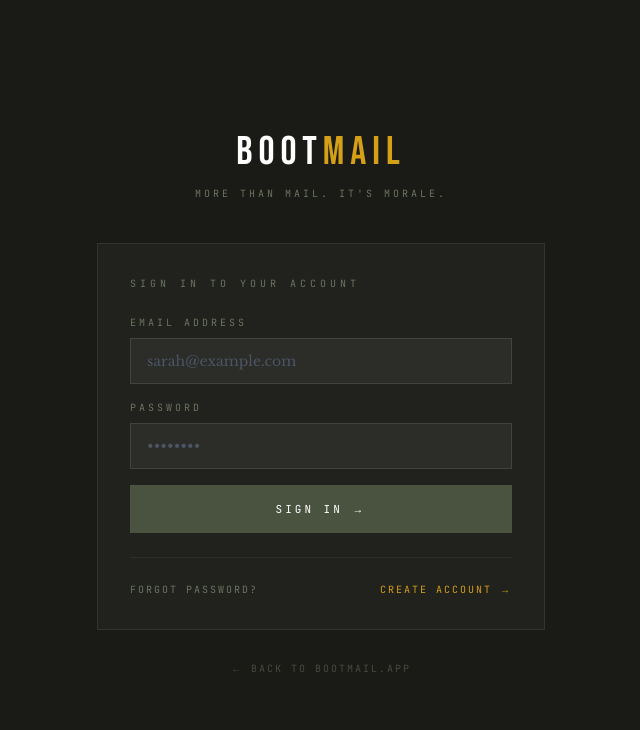
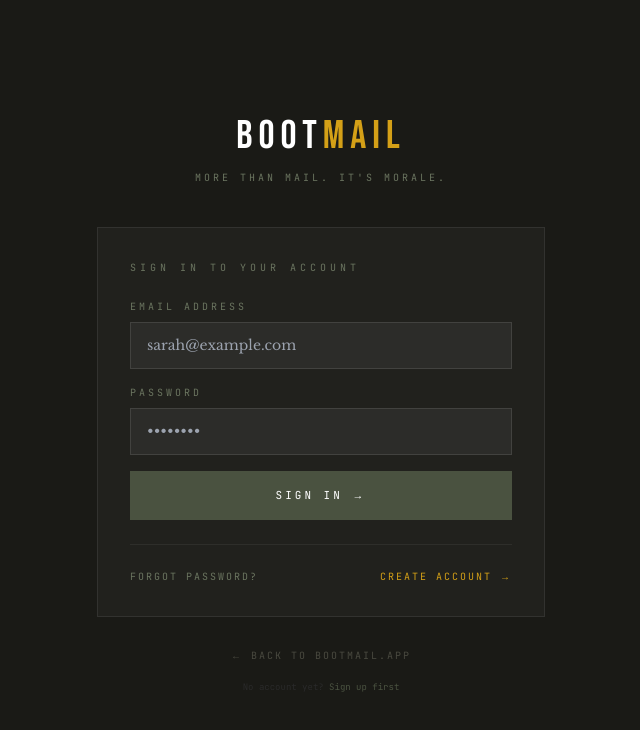
Before and after one commit to mrfgrant/bootmail.app, a Next.js app: page /auth/login in a window 1280 px wide. Shown: the top 730 px of the page, without its empty margins (319-959 px from the left). Built offline with nearby package versions, Linux system fonts and the light colour scheme.

Commit message:
Fix login — use window.location.href for hard redirect + better error display

```diff
--- a/app/auth/login/page.tsx
+++ b/app/auth/login/page.tsx
@@ -1,7 +1,6 @@
 'use client'
 import { useState } from 'react'
 import { createClient } from '@/lib/supabase/client'
-import { useRouter } from 'next/navigation'
 import Link from 'next/link'
 
 export default function LoginPage() {
@@ -9,22 +8,35 @@ export default function LoginPage() {
   const [password, setPassword] = useState('')
   const [loading, setLoading] = useState(false)
   const [error, setError] = useState('')
-  const router = useRouter()
 
   async function handleLogin(e: React.FormEvent) {
     e.preventDefault()
     setLoading(true)
     setError('')
 
-    const supabase = createClient()
-    const { error: authError } = await supabase.auth.signInWithPassword({ email, password })
+    try {
+      const supabase = createClient()
+      const { data, error: authError } = await supabase.auth.signInWithPassword({
+        email: email.trim(),
+        password,
+      })
 
-    if (authError) {
-      setError(authError.message)
+      if (authError) {
+        setError(authError.message)
+        setLoading(false)
+        return
+      }
+
+      if (data?.session) {
+        // Force hard navigation — bypasses any router caching issues
+        window.location.href = '/dashboard'
+      } else {
+        setError('Sign in failed — no session returned. Try again.')
+        setLoading(false)
+      }
+    } catch (err) {
+      setError('Something went wrong. Please try again.')
       setLoading(false)
-    } else {
-      router.push('/dashboard')
-      router.refresh()
     }
   }
 
@@ -38,8 +50,7 @@ export default function LoginPage() {
 
         <form onSubmit={handleLogin} className="space-y-4">
           <div>
-            <label style={{ fontFamily: 'var(--font-mono)', fontSize: '10px', letterSpacing: '3px', color: '#6b7560' }}
-              className="block uppercase mb-2">
+            <label style={{ fontFamily: 'var(--font-mono)', fontSize: '10px', letterSpacing: '3px', color: '#6b7560', display: 'block', textTransform: 'uppercase', marginBottom: '8px' }}>
               Email Address
             </label>
             <input
@@ -48,14 +59,12 @@ export default function LoginPage() {
               value={email}
               onChange={e => setEmail(e.target.value)}
               placeholder="sarah@example.com"
-              style={{ background: 'rgba(255,255,255,0.05)', border: '1px solid rgba(255,255,255,0.1)', color: '#ffffff' }}
-              className="w-full px-4 py-3 text-sm focus:outline-none focus:border-gold placeholder-gray-600 transition-colors"
+              style={{ background: 'rgba(255,255,255,0.05)', border: '1px solid rgba(255,255,255,0.1)', color: '#ffffff', width: '100%', padding: '12px 16px', fontSize: '14px', outline: 'none' }}
             />
           </div>
 
           <div>
-            <label style={{ fontFamily: 'var(--font-mono)', fontSize: '10px', letterSpacing: '3px', color: '#6b7560' }}
-              className="block uppercase mb-2">
+            <label style={{ fontFamily: 'var(--font-mono)', fontSize: '10px', letterSpacing: '3px', color: '#6b7560', display: 'block', textTransform: 'uppercase', marginBottom: '8px' }}>
               Password
             </label>
             <input
@@ -64,28 +73,33 @@ export default function LoginPage() {
               value={password}
               onChange={e => setPassword(e.target.value)}
               placeholder="••••••••"
-              style={{ background: 'rgba(255,255,255,0.05)', border: '1px solid rgba(255,255,255,0.1)', color: '#ffffff' }}
-              className="w-full px-4 py-3 text-sm focus:outline-none placeholder-gray-600 transition-colors"
+              style={{ background: 'rgba(255,255,255,0.05)', border: '1px solid rgba(255,255,255,0.1)', color: '#ffffff', width: '100%', padding: '12px 16px', fontSize: '14px', outline: 'none' }}
             />
           </div>
 
           {error && (
-            <div style={{ background: 'rgba(192,57,43,0.1)', border: '1px solid rgba(192,57,43,0.3)' }}
-              className="px-4 py-3">
+            <div style={{ background: 'rgba(192,57,43,0.15)', border: '1px solid rgba(192,57,43,0.4)', padding: '12px 16px' }}>
               <p style={{ fontFamily: 'var(--font-mono)', fontSize: '11px', color: '#e74c3c' }}>{error}</p>
+            </div>
+          )}
+
+          {loading && (
+            <div style={{ fontFamily: 'var(--font-mono)', fontSize: '10px', letterSpacing: '2px', color: '#6b7560', textAlign: 'center' }}
+              className="uppercase">
+              Signing in...
             </div>
           )}
 
           <button
             type="submit"
             disabled={loading}
-            style={{ background: '#4a5240', fontFamily: 'var(--font-mono)', fontSize: '11px', letterSpacing: '3px' }}
-            className="w-full py-4 text-white uppercase tracking-widest hover:opacity-90 disabled:opacity-50 transition-opacity mt-2">
+            style={{ background: loading ? '#2a3020' : '#4a5240', fontFamily: 'var(--font-mono)', fontSize: '11px', letterSpacing: '3px', width: '100%', padding: '16px', border: 'none', cursor: loading ? 'not-allowed' : 'pointer', transition: 'background 0.2s' }}
+            className="text-white uppercase">
             {loading ? 'Signing In...' : 'Sign In →'}
           </button>
         </form>
 
-        <div style={{ borderTop: '1px solid rgba(255,255,255,0.06)' }} className="mt-6 pt-6 flex justify-between">
+        <div style={{ borderTop: '1px solid rgba(255,255,255,0.06)', marginTop: '24px', paddingTop: '24px', display: 'flex', justifyContent: 'space-between' }}>
           <Link href="/auth/forgot-password"
             style={{ fontFamily: 'var(--font-mono)', fontSize: '10px', letterSpacing: '2px', color: '#6b7560' }}
             className="uppercase hover:text-white transition-colors">
@@ -99,7 +113,6 @@ export default function LoginPage() {
         </div>
       </div>
 
-      {/* Back to landing */}
       <div className="text-center mt-6">
         <Link href="/"
           style={{ fontFamily: 'var(--font-mono)', fontSize: '10px', letterSpacing: '2px', color: '#4a4a40' }}
@@ -107,6 +120,14 @@ export default function LoginPage() {
           ← Back to bootmail.app
         </Link>
       </div>
+
+      {/* Debug helper — remove after testing */}
+      <div className="text-center mt-4">
+        <p style={{ fontFamily: 'var(--font-mono)', fontSize: '9px', color: '#2a2a2a' }}>
+          No account yet?{' '}
+          <Link href="/auth/signup" style={{ color: '#4a5240' }}>Sign up first</Link>
+        </p>
+      </div>
     </div>
   )
 }
```
